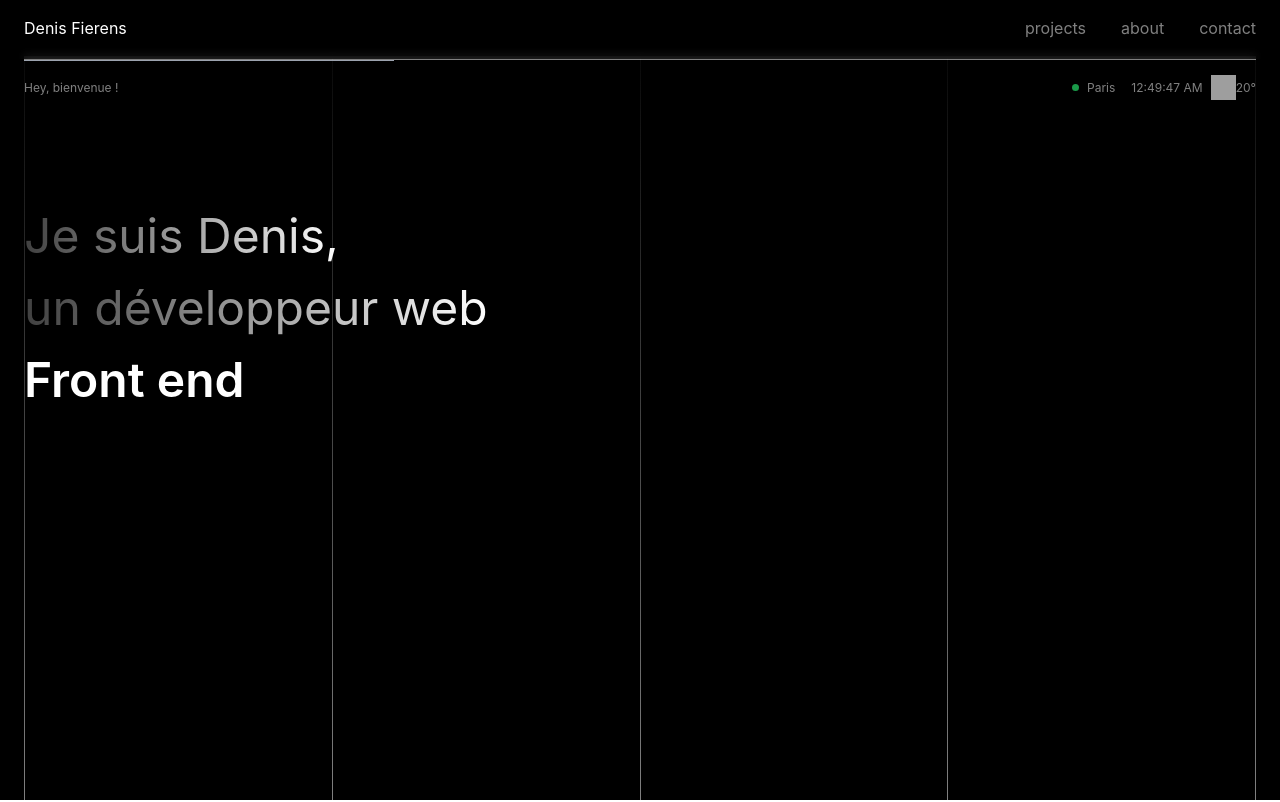
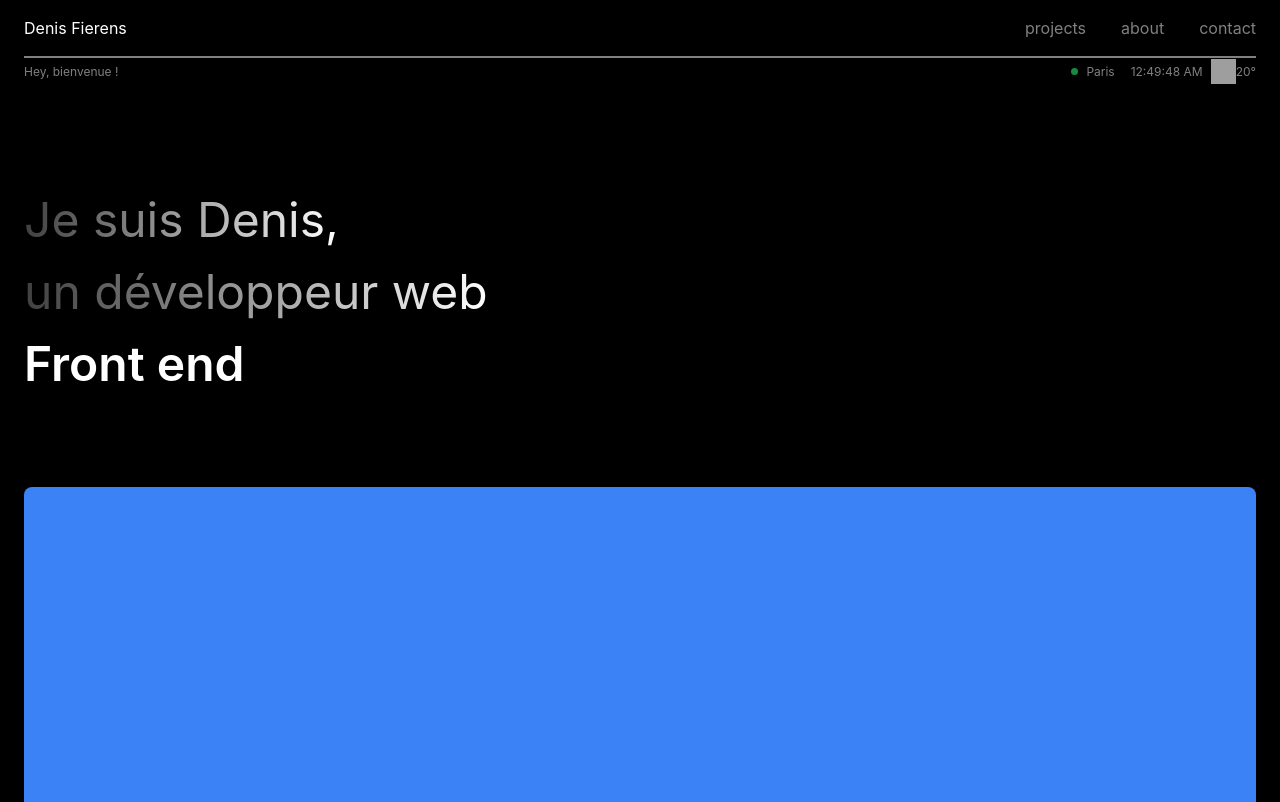
Before and after one commit to FierensDev/portfolio, a React (Create React App) app: page / in a window 1280 px wide. Shown: the top 802 px of the page. Built offline with nearby package versions, Linux system fonts and the light colour scheme; grey boxes are pictures that could not be loaded; the HTML template or start-up script is replaced by a standard one.

Commit message:
correct some bugs

```diff
--- a/src/App.tsx
+++ b/src/App.tsx
@@ -2,12 +2,13 @@ import { useEffect, useState } from 'react';
 import './App.css';
 import { Navbar } from './components/Navbar/Navbar';
 import { Weather } from './components/Weather/Weather';
+import { ProjectCard } from './components/ProjectCard/ProjectCard';
 
 
 function App() {
 
   const [currentDate, setCurrentDate] = useState<Date>(new Date())
-  const [currentTime, setCurrentTime] = useState<String>(currentDate.toLocaleTimeString())
+  const [currentTime, setCurrentTime] = useState<string>(currentDate.toLocaleTimeString())
 
   const handleChangeTime = () => {
     const resetDate = new Date();
@@ -24,25 +25,25 @@ function App() {
     };
   }, [])
 
-  // useEffect(() => {
-  //   console.log(currentTime);
-  // }, [currentTime]);
+  return (
+    <div className="App bg-black text-custom-gray">
+      {/* background */}
+      {/* <div className='absolute inset-0 bg-black px-[24px] flex place-content-between'>
+          <div className='bg-gradient-to-t from-custom-gray to-black h-[100%] w-[1px]'></div>
+          <div className='bg-gradient-to-t from-custom-gray to-black h-[100%] w-[1px]'></div>
+          <div className='bg-gradient-to-t from-custom-gray to-black h-[100%] w-[1px]'></div>
+          <div className='bg-gradient-to-t from-custom-gray to-black h-[100%] w-[1px]'></div>
+          <div className='bg-gradient-to-t from-custom-gray to-black h-[100%] w-[1px]'></div>
+      </div> */}
 
+      {/* content  */}
+      <div className='px-[24px] '>
+        <div className='h-[59px]'></div>
 
-  return (
-    <div className="App">
-      <div className='absolute inset-0 bg-black px-[24px] flex place-content-between'>
-          <div className='bg-gradient-to-t from-custom-gray to-black h-[calc(100%)] w-[1px]'></div>
-          <div className='bg-gradient-to-t from-custom-gray to-black h-[calc(100%)] w-[1px]'></div>
-          <div className='bg-gradient-to-t from-custom-gray to-black h-[calc(100%)] w-[1px]'></div>
-          <div className='bg-gradient-to-t from-custom-gray to-black h-[calc(100%)] w-[1px]'></div>
-          <div className='bg-gradient-to-t from-custom-gray to-black h-[calc(100%)] w-[1px]'></div>
+        <div className='flex justify-between place-items-center'>
+            <div>
+              <p className='text-custom-gray text-deuns-xs'>Hey, bienvenue ! </p>
             </div>
-
-      <div className='absolute inset-0 h-[100vh] px-[24px] py-[16px] overflow-auto'>
-        <div className='w-full h-[59px]'></div>
-        <div className='flex justify-between place-items-center'>
-          <div><p className='text-custom-gray text-deuns-xs'>Hey, bienvenue ! </p></div>
             <div className='flex place-items-center'>
               <div className='bg-green-500 h-[7px] w-[7px] rounded-full opacity-100-to-0'></div>
               <p className='text-custom-gray px-2 text-deuns-xs'>Paris</p>
@@ -62,10 +63,39 @@ function App() {
             <p className='move-text-to-top font-semibold text-white'>Back end</p>
           </div>
         </div>
+
+        <div className='h-[100px]'></div>
+
+        <div className=''>
+          <div className='h-[calc(100vh)] sticky top-[75px]'>
+            <ProjectCard background="bg-blue-500"/>
+          </div>
+          <div className='h-[calc(100vh)] sticky top-[75px]'>
+            <ProjectCard background="bg-green-500"/>
+          </div>
+          <div className='h-[calc(100vh)] sticky top-[75px]'>
+            <ProjectCard background="bg-red-500"/>
+          </div>
         </div>
 
+          <p>Lorem ipsum dolor sit amet consectetur, adipisicing elit. Perspiciatis ratione modi enim numquam. Culpa, provident. Eveniet error sequi neque sunt enim iste perferendis quaerat, nesciunt consectetur nulla repellat laudantium voluptate?
+          Voluptatibus id quam odio delectus repellendus. Ad qui accusantium atque ipsum optio rerum assumenda magni, quae porro iure eum omnis necessitatibus nisi deserunt earum sit voluptatem soluta error, explicabo impedit.
+          Laborum praesentium nobis soluta facere necessitatibus? Nostrum mollitia ipsam amet, quo, harum assumenda itaque porro quia cupiditate aspernatur quae doloremque iure cumque praesentium? Natus iste quibusdam praesentium accusamus repellendus laborum.
+          Quo similique minima dolor blanditiis nam obcaecati eos, beatae et eligendi voluptatum accusantium quia quos saepe ex officiis perspiciatis, error repellat, vitae qu quam odio delectus repellendus. Ad qui accusantium atque ipsum optio rerum assumenda magni, quae porro iure eum omnis necessitatibus nisi deserunt earum sit voluptatem soluta error, explicabo impedit.
+          Laborum praesentium nobis soluta facere necessitatibus? Nostrum mollitia ipsam amet, quo, harum assumenda itaque porro quia cupiditate aspernatur quae doloremque iure cumque praesentium? Natus iste quibusdam praesentium accusamus repellendus laborum.
+          Quo similique minima dolor blanditiis nam obcaecati eos, beatae et eligendi voluptatum accusantium q quam odio delectus repellendus. Ad qui accusantium atque ipsum optio rerum assumenda magni, quae porro iure eum omnis necessitatibus nisi deserunt earum sit voluptatem soluta error, explicabo impedit.
+          Laborum praesentium nobis soluta facere necessitatibus? Nostrum mollitia ipsam amet, quo, harum assumenda itaque porro quia cupiditate aspernatur quae doloremque iure cumque praesentium? Natus iste quibusdam praesentium accusamus repellendus laborum.
+          Quo similique minima dolor blanditiis nam obcaecati eos, beatae et eligendi voluptatum accusantium quia quos saepe ex officiis perspiciatis, error repellat, vitae qu quam odio delectus repellendus. Ad qui accusantium atque ipsum optio rerum assumenda magni, quae porro iure eum omnis necessitatibus nisi deserunt earum sit voluptatem soluta error, explicabo impedit.
+          Laborum praesentium nobis soluta facere necessitatibus? Nostrum mollitia ipsam amet, quo, harum assumenda itaque porro quia cupiditate aspernatur quae doloremque iure cumque praesentium? Natus iste quibusdam praesentium accusamus repellendus laborum.
+          Quo similique minima dolor blanditiis nam obcaecati eos, beatae et eligendi voluptatum accusantium quia quos saepe ex officiis perspiciatis, error repellat, vitae qu quam odio delectus repellendus. Ad qui accusantium atque ipsum optio rerum assumenda magni, quae porro iure eum omnis necessitatibus nisi deserunt earum sit voluptatem soluta error, explicabo impedit.
+          Laborum praesentium nobis soluta facere necessitatibus? Nostrum mollitia ipsam amet, quo, harum assumenda itaque porro quia cupiditate aspernatur quae doloremque iure cumque praesentium? Natus iste quibusdam praesentium accusamus repellendus laborum.
+          Quo similique minima dolor blanditiis nam obcaecati eos, beatae et eligendi voluptatum accusantium quia quos saepe ex officiis perspiciatis, error repellat, vitae quuia quos saepe ex officiis perspiciatis, error repellat, vitae qu quam odio delectus repellendus. Ad qui accusantium atque ipsum optio rerum assumenda magni, quae porro iure eum omnis necessitatibus nisi deserunt earum sit voluptatem soluta error, explicabo impedit.
+          Laborum praesentium nobis soluta facere necessitatibus? Nostrum mollitia ipsam amet, quo, harum assumenda itaque porro quia cupiditate aspernatur quae doloremque iure cumque praesentium? Natus iste quibusdam praesentium accusamus repellendus laborum.
+          Quo similique minima dolor blanditiis nam obcaecati eos, beatae et eligendi voluptatum accusantium quia quos saepe ex officiis perspiciatis, error repellat, vitae quidem sed? Ipsa assumenda distinctio libero quis mollitia?
+          Dolorum voluptas maxime rem culpa tenetur officia dolores, rerum doloribus, delectus debitis nihil obcaecati nemo optio quis reiciendis? Consequatur sed nisi sapiente, doloribus illo sint quia blanditiis tempora ipsum! Omnis?</p>
 
         <Navbar />
+      </div>
     </div>
   );
 }
--- a/src/components/Navbar/Navbar.css
+++ b/src/components/Navbar/Navbar.css
@@ -84,3 +84,16 @@
 .anime-extend-menu-reverse{
   animation: extend-menu-reverse 0.3s forwards;
 }
+
+.scroll-watcher{
+  background-color: red;
+  scale: 0 1;
+  transform-origin: left;
+
+  animation: scroll-watcher linear;
+  animation-timeline: scroll();
+}
+
+@keyframes scroll-watcher {
+  to { scale : 1 1; }
+}
--- a/src/components/Navbar/Navbar.tsx
+++ b/src/components/Navbar/Navbar.tsx
@@ -51,7 +51,6 @@ export function Navbar() {
             <div className="md:hidden">
               <svg
                 onClick={() => {
-                  console.log('hi1');
                   handlerDisplayNavbar()
                 }}
                 width="15.4" height="12.6" viewBox="0 0 11 9" fill="none"  className="text-custom-gray" xmlns="http://www.w3.org/2000/svg"
@@ -67,9 +66,10 @@ export function Navbar() {
                 <p>contact</p>
             </div>
           </div>
-          <div className=' h-[4px] w-full px-[24px]'>
-            <div className="bg-custom-gray h-[4px] w-full"></div>
-            <div className="bg-gray-400 h-[1px] w-[30%]"></div>
+          <div className="relative bottom-0 z-30 w-full h-[2px] px-[24px]">
+            <div className="bg-custom-gray w-full h-full">
+              <div className="w-full h-full scroll-watcher"></div>
+            </div>
           </div>
         </div>
       }
--- /dev/null
+++ b/src/components/ProjectCard/ProjectCard.tsx
@@ -0,0 +1,15 @@
+import { useState } from "react";
+
+
+interface ProjectCardProps {
+  background: string;
+}
+
+export function ProjectCard({background}: ProjectCardProps) {
+
+  return (
+    <div className={`${background} w-full h-full rounded-lg`}>
+
+    </div>
+  );
+}
--- a/src/index.css
+++ b/src/index.css
@@ -15,3 +15,7 @@ code {
   font-family: source-code-pro, Menlo, Monaco, Consolas, 'Courier New',
     monospace;
 }
+
+/* ::-webkit-scrollbar {
+  display: none;
+} */
```
Also changed, not shown: save.tsx (added, +82 -0 lines), src/components/ProjectCard/Navbar.css (added). Lines whose indentation alone changed are shown as unchanged.
